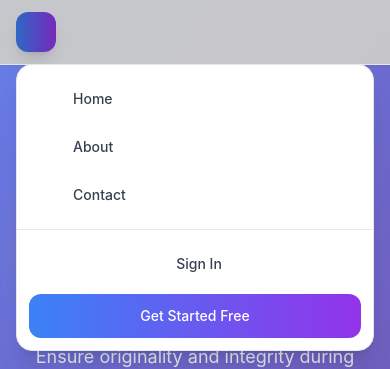
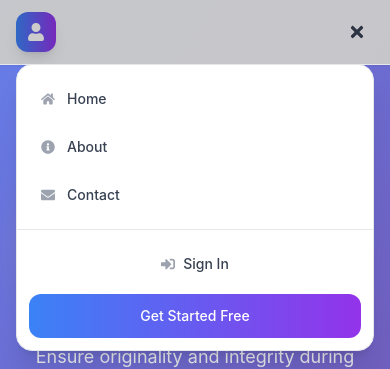
Before and after one commit to 599-wahab/plag-detector-next, a Next.js app: page /landing in a window 390 px wide. Both pictures are taken after a click on the button "Toggle menu". Shown: the top 369 px of the page. Built offline with nearby package versions, Linux system fonts and the light colour scheme.

Commit message:
updated navbar

```diff
--- a/components/Navbar.js
+++ b/components/Navbar.js
@@ -4,6 +4,16 @@
 import Link from "next/link";
 import { useState, useEffect } from "react";
 import { useRouter, usePathname } from "next/navigation";
+import {
+  FaBars,
+  FaTimes,
+  FaUser,
+  FaChevronDown,
+  FaHome,
+  FaInfoCircle,
+  FaEnvelope,
+  FaSignInAlt,
+} from "react-icons/fa";
 
 export default function Navbar() {
   const router = useRouter();
@@ -17,9 +27,9 @@ export default function Navbar() {
   useEffect(() => {
     const checkAuth = () => {
       try {
-        const userId = localStorage.getItem('userId');
-        const email = localStorage.getItem('email');
-        const role = localStorage.getItem('role');
+        const userId = localStorage.getItem("userId");
+        const email = localStorage.getItem("email");
+        const role = localStorage.getItem("role");
 
         if (userId && email) {
           setUser({ userId, email, role });
@@ -27,7 +37,7 @@ export default function Navbar() {
           setUser(null);
         }
       } catch (error) {
-        console.error('Error checking auth status:', error);
+        console.error("Error checking auth status:", error);
         setUser(null);
       } finally {
         setIsLoading(false);
@@ -35,44 +45,44 @@ export default function Navbar() {
     };
 
     checkAuth();
-    window.addEventListener('storage', checkAuth);
-    return () => window.removeEventListener('storage', checkAuth);
+    window.addEventListener("storage", checkAuth);
+    return () => window.removeEventListener("storage", checkAuth);
   }, [pathname]);
 
   const handleLogout = () => {
-    localStorage.removeItem('userId');
-    localStorage.removeItem('email');
-    localStorage.removeItem('role');
-    localStorage.removeItem('token');
+    localStorage.removeItem("userId");
+    localStorage.removeItem("email");
+    localStorage.removeItem("role");
+    localStorage.removeItem("token");
 
     setUser(null);
     setIsUserMenuOpen(false);
     setIsMenuOpen(false);
 
-    router.push('/');
+    router.push("/");
   };
 
   const handleLogin = () => {
-    router.push('/login');
+    router.push("/login");
     setIsMenuOpen(false);
   };
 
   const handleSignup = () => {
-    router.push('/signup');
+    router.push("/signup");
     setIsMenuOpen(false);
   };
 
   const isActive = (path) => pathname === path;
 
   const navItems = [
-    { path: "/", label: "Home", icon: "fa-home" },
-    { path: "/about-us", label: "About", icon: "fa-info-circle" },
-    { path: "/contact", label: "Contact", icon: "fa-envelope" },
+    { path: "/", label: "Home", icon: <FaHome className="text-sm" /> },
+    { path: "/about-us", label: "About", icon: <FaInfoCircle className="text-sm" /> },
+    { path: "/contact", label: "Contact", icon: <FaEnvelope className="text-sm" /> },
   ];
 
   const getUserDisplayName = () => {
-    if (!user?.email) return 'User';
-    return user.email.split('@')[0];
+    if (!user?.email) return "User";
+    return user.email.split("@")[0];
   };
 
   return (
@@ -87,7 +97,7 @@ export default function Navbar() {
               onClick={() => setIsMenuOpen(false)}
             >
               <div className="w-10 h-10 bg-gradient-to-r from-blue-500 to-purple-600 rounded-xl flex items-center justify-center shadow-lg">
-                <i className="fas fa-shield-alt text-white text-lg"></i>
+                <FaUser className="text-white text-lg" />
               </div>
               <div className="hidden sm:block">
                 <span className="text-xl font-bold bg-gradient-to-r from-gray-800 to-gray-600 bg-clip-text text-transparent">
@@ -108,14 +118,14 @@ export default function Navbar() {
                       : "text-gray-700 hover:text-blue-600 hover:bg-gray-50"
                   }`}
                 >
-                  <i className={`fas ${icon} ${isActive(path) ? 'text-blue-500' : 'text-gray-400'} text-sm`}></i>
+                  <span className={`${isActive(path) ? "text-blue-500" : "text-gray-400"}`}>{icon}</span>
                   <span>{label}</span>
                 </Link>
               ))}
             </div>
 
             {/* Desktop Auth Section */}
-            <div className="hidden lg:flex items-center space-x-3">
+            <div className="hidden lg:flex items-center space-x-3 relative">
               {isLoading ? (
                 <div className="flex items-center space-x-3">
                   <div className="w-20 h-8 bg-gray-200 rounded-lg animate-pulse"></div>
@@ -124,40 +134,35 @@ export default function Navbar() {
               ) : user ? (
                 <div className="relative">
                   <button
-                    onClick={() => setIsUserMenuOpen(!isUserMenuOpen)}
+                    onClick={() => setIsUserMenuOpen((s) => !s)}
                     className="flex items-center space-x-3 bg-white border border-gray-200 rounded-xl px-4 py-2 hover:shadow-md transition-all duration-300"
+                    aria-expanded={isUserMenuOpen}
+                    aria-haspopup="true"
                   >
                     <div className="w-8 h-8 bg-gradient-to-r from-blue-500 to-purple-600 rounded-full flex items-center justify-center">
-                      <i className="fas fa-user text-white text-xs"></i>
+                      <FaUser className="text-white text-xs" />
                     </div>
                     <div className="text-left">
-                      <p className="text-sm font-medium text-gray-900 capitalize">
-                        {user.role || 'user'}
-                      </p>
-                      <p className="text-xs text-gray-500 truncate max-w-[120px]">
-                        {getUserDisplayName()}
-                      </p>
+                      <p className="text-sm font-medium text-gray-900 capitalize">{user.role || "user"}</p>
+                      <p className="text-xs text-gray-500 truncate max-w-[120px]">{getUserDisplayName()}</p>
                     </div>
-                    <i className={`fas fa-chevron-down text-gray-400 text-xs transition-transform ${isUserMenuOpen ? 'rotate-180' : ''}`}></i>
+                    <FaChevronDown className={`text-gray-400 text-sm transition-transform ${isUserMenuOpen ? "rotate-180" : ""}`} />
                   </button>
 
+                  {/* User Dropdown (desktop) */}
                   {isUserMenuOpen && (
-                    <div className="absolute right-0 mt-2 w-56 bg-white rounded-xl shadow-lg border border-gray-200 py-2 z-50">
+                    <div className="absolute right-0 mt-2 w-56 bg-white rounded-xl shadow-lg border border-gray-200 py-2 z-[60]">
                       <div className="px-4 py-3 border-b border-gray-100">
-                        <p className="text-sm font-medium text-gray-900 capitalize">
-                          {user.role || 'user'}
-                        </p>
-                        <p className="text-sm text-gray-500 truncate">
-                          {user.email}
-                        </p>
+                        <p className="text-sm font-medium text-gray-900 capitalize">{user.role || "user"}</p>
+                        <p className="text-sm text-gray-500 truncate">{user.email}</p>
                       </div>
 
                       <Link
-                        href={user.role === 'interviewer' ? '/dashboard/interviewer' : user.role === 'candidate' ? '/dashboard/candidate' : '/dashboard'}
+                        href={user.role === "interviewer" ? "/dashboard/interviewer" : user.role === "candidate" ? "/dashboard/candidate" : "/dashboard"}
                         className="flex items-center space-x-3 px-4 py-2 text-sm text-gray-700 hover:bg-gray-50"
                         onClick={() => setIsUserMenuOpen(false)}
                       >
-                        <i className="fas fa-tachometer-alt text-gray-400 text-sm"></i>
+                        <FaHome className="text-gray-400 text-sm" />
                         <span>Dashboard</span>
                       </Link>
 
@@ -165,7 +170,7 @@ export default function Navbar() {
                         onClick={handleLogout}
                         className="flex items-center space-x-3 w-full px-4 py-2 text-sm text-red-600 hover:bg-red-50"
                       >
-                        <i className="fas fa-sign-out-alt text-red-400 text-sm"></i>
+                        <FaSignInAlt className="text-red-400 text-sm" />
                         <span>Sign Out</span>
                       </button>
                     </div>
@@ -173,16 +178,10 @@ export default function Navbar() {
                 </div>
               ) : (
                 <div className="flex items-center space-x-3">
-                  <button
-                    onClick={handleLogin}
-                    className="px-6 py-2 text-sm font-medium text-gray-700 hover:text-gray-900"
-                  >
+                  <button onClick={handleLogin} className="px-6 py-2 text-sm font-medium text-gray-700 hover:text-gray-900">
                     Sign In
                   </button>
-                  <button
-                    onClick={handleSignup}
-                    className="px-6 py-2 bg-gradient-to-r from-blue-500 to-purple-600 text-white text-sm font-medium rounded-xl hover:shadow-lg"
-                  >
+                  <button onClick={handleSignup} className="px-6 py-2 bg-gradient-to-r from-blue-500 to-purple-600 text-white text-sm font-medium rounded-xl hover:shadow-lg">
                     Get Started
                   </button>
                 </div>
@@ -191,17 +190,20 @@ export default function Navbar() {
 
             {/* Mobile menu button */}
             <div className="flex lg:hidden items-center space-x-3">
+              {/* Mobile avatar: make it clickable to open user menu (if logged in) */}
               {!isLoading && user && (
-                <div className="w-8 h-8 bg-gradient-to-r from-blue-500 to-purple-600 rounded-full flex items-center justify-center">
-                  <i className="fas fa-user text-white text-xs"></i>
-                </div>
+                <button
+                  onClick={() => setIsUserMenuOpen((s) => !s)}
+                  className="flex items-center justify-center w-8 h-8 bg-gradient-to-r from-blue-500 to-purple-600 rounded-full"
+                  aria-expanded={isUserMenuOpen}
+                  aria-label="Open user menu"
+                >
+                  <FaUser className="text-white text-xs" />
+                </button>
               )}
 
-              <button
-                onClick={() => setIsMenuOpen(!isMenuOpen)}
-                className="p-2 rounded-lg text-gray-700 hover:bg-gray-100"
-              >
-                <i className={`fas ${isMenuOpen ? "fa-times" : "fa-bars"} text-lg`}></i>
+              <button onClick={() => setIsMenuOpen((s) => !s)} className="p-2 rounded-lg text-gray-700 hover:bg-gray-100" aria-expanded={isMenuOpen} aria-label="Toggle menu">
+                {isMenuOpen ? <FaTimes className="text-lg" /> : <FaBars className="text-lg" />}
               </button>
             </div>
           </div>
@@ -215,14 +217,10 @@ export default function Navbar() {
                   <Link
                     key={path}
                     href={path}
-                    className={`flex items-center space-x-3 px-3 py-3 rounded-xl text-sm font-medium ${
-                      isActive(path)
-                        ? "text-blue-600 bg-blue-50"
-                        : "text-gray-700 hover:bg-gray-50"
-                    }`}
+                    className={`flex items-center space-x-3 px-3 py-3 rounded-xl text-sm font-medium ${isActive(path) ? "text-blue-600 bg-blue-50" : "text-gray-700 hover:bg-gray-50"}`}
                     onClick={() => setIsMenuOpen(false)}
                   >
-                    <i className={`fas ${icon} ${isActive(path) ? 'text-blue-500' : 'text-gray-400'} text-sm w-5`}></i>
+                    <span className={isActive(path) ? "text-blue-500" : "text-gray-400"}>{icon}</span>
                     <span>{label}</span>
                   </Link>
                 ))}
@@ -238,44 +236,31 @@ export default function Navbar() {
                 ) : user ? (
                   <div className="space-y-2">
                     <div className="px-3 py-2">
-                      <p className="text-sm font-medium text-gray-900 capitalize">
-                        {user.role || 'user'}
-                      </p>
-                      <p className="text-xs text-gray-500">
-                        {user.email}
-                      </p>
+                      <p className="text-sm font-medium text-gray-900 capitalize">{user.role || "user"}</p>
+                      <p className="text-xs text-gray-500">{user.email}</p>
                     </div>
 
                     <Link
-                      href={user.role === 'interviewer' ? '/dashboard/interviewer' : user.role === 'candidate' ? '/dashboard/candidate' : '/dashboard'}
+                      href={user.role === "interviewer" ? "/dashboard/interviewer" : user.role === "candidate" ? "/dashboard/candidate" : "/dashboard"}
                       className="flex items-center space-x-3 w-full px-3 py-3 rounded-xl text-sm text-gray-700 hover:bg-gray-50"
                       onClick={() => setIsMenuOpen(false)}
                     >
-                      <i className="fas fa-tachometer-alt text-gray-400 text-sm w-5"></i>
+                      <FaHome className="text-gray-400 text-sm w-5" />
                       <span>Dashboard</span>
                     </Link>
 
-                    <button
-                      onClick={handleLogout}
-                      className="flex items-center space-x-3 w-full px-3 py-3 rounded-xl text-sm text-red-600 hover:bg-red-50"
-                    >
-                      <i className="fas fa-sign-out-alt text-red-400 text-sm w-5"></i>
+                    <button onClick={handleLogout} className="flex items-center space-x-3 w-full px-3 py-3 rounded-xl text-sm text-red-600 hover:bg-red-50">
+                      <FaSignInAlt className="text-red-400 text-sm w-5" />
                       <span>Sign Out</span>
                     </button>
                   </div>
                 ) : (
                   <div className="space-y-2">
-                    <button
-                      onClick={handleLogin}
-                      className="w-full flex items-center justify-center space-x-2 px-4 py-3 text-sm font-medium text-gray-700 hover:bg-gray-50 rounded-xl"
-                    >
-                      <i className="fas fa-sign-in-alt text-gray-400"></i>
+                    <button onClick={handleLogin} className="w-full flex items-center justify-center space-x-2 px-4 py-3 text-sm font-medium text-gray-700 hover:bg-gray-50 rounded-xl">
+                      <FaSignInAlt className="text-gray-400" />
                       <span>Sign In</span>
                     </button>
-                    <button
-                      onClick={handleSignup}
-                      className="w-full bg-gradient-to-r from-blue-500 to-purple-600 text-white text-sm font-medium rounded-xl py-3"
-                    >
+                    <button onClick={handleSignup} className="w-full bg-gradient-to-r from-blue-500 to-purple-600 text-white text-sm font-medium rounded-xl py-3">
                       Get Started Free
                     </button>
                   </div>
@@ -283,27 +268,47 @@ export default function Navbar() {
               </div>
             </div>
           )}
+
+          {/* Backdrop for mobile menu */}
+          {isMenuOpen && <div className="lg:hidden fixed inset-0 bg-black/20 z-40" onClick={() => setIsMenuOpen(false)} />}
+
+          {/* Backdrop for user dropdown */}
+          {isUserMenuOpen && <div className="fixed inset-0 z-30" onClick={() => setIsUserMenuOpen(false)} />}
         </div>
 
-        {/* Backdrop for mobile menu */}
-        {isMenuOpen && (
-          <div
-            className="lg:hidden fixed inset-0 bg-black/20 z-40"
-            onClick={() => setIsMenuOpen(false)}
-          />
-        )}
+        {/* Desktop/User dropdown for mobile toggle needs own container so it's not clipped */}
+        {/* Rendered outside nav inner container to ensure z-index correctness */}
+        {isUserMenuOpen && user && (
+          <div className="fixed top-20 right-4 z-50">
+            <div className="w-56 bg-white rounded-xl shadow-lg border border-gray-200 py-2">
+              <div className="px-4 py-3 border-b border-gray-100">
+                <p className="text-sm font-medium text-gray-900 capitalize">{user.role || "user"}</p>
+                <p className="text-sm text-gray-500 truncate">{user.email}</p>
+              </div>
 
-        {/* Backdrop for user dropdown */}
-        {isUserMenuOpen && (
-          <div
-            className="fixed inset-0 z-30"
-            onClick={() => setIsUserMenuOpen(false)}
-          />
+              <Link
+                href={user.role === "interviewer" ? "/dashboard/interviewer" : user.role === "candidate" ? "/dashboard/candidate" : "/dashboard"}
+                className="flex items-center space-x-3 px-4 py-2 text-sm text-gray-700 hover:bg-gray-50"
+                onClick={() => setIsUserMenuOpen(false)}
+              >
+                <FaHome className="text-gray-400 text-sm" />
+                <span>Dashboard</span>
+              </Link>
+
+              <button
+                onClick={() => { setIsUserMenuOpen(false); handleLogout(); }}
+                className="flex items-center space-x-3 w-full px-4 py-2 text-sm text-red-600 hover:bg-red-50"
+              >
+                <FaSignInAlt className="text-red-400 text-sm" />
+                <span>Sign Out</span>
+              </button>
+            </div>
+          </div>
         )}
       </nav>
 
       {/* Add padding to content below fixed navbar */}
-      <div className="h-16"></div>
+      <div className="h-16" />
     </>
   );
 }
```
